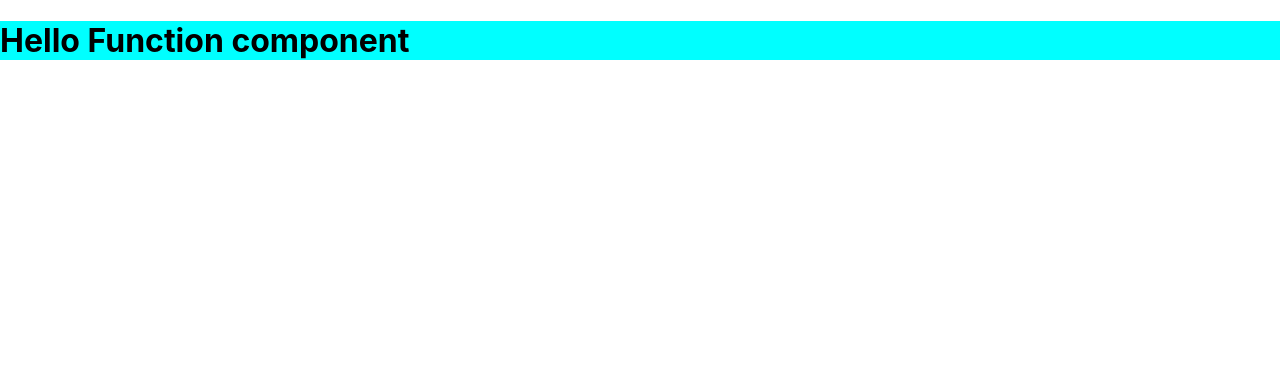
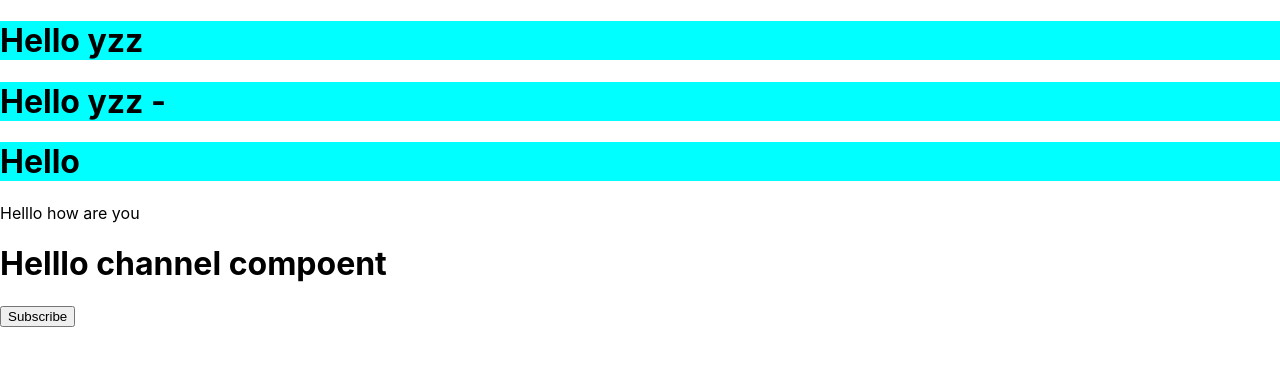
Before and after one commit to rishonkumar/React_Learning, a React (Create React App) app: page / in a window 1280 px wide. Shown: the top 366 px of the page. Built offline with nearby package versions, Linux system fonts and the light colour scheme.

Commit message:
Use State

```diff
--- a/src/App.js
+++ b/src/App.js
@@ -2,6 +2,8 @@
 import React from 'react';
 import './App.css';
 import Header from './components/Header';
+import Channel from './components/Channel';
+// import CHeader from './components/CHeder';
 
 // const name = <span>Hello react</span>
 
@@ -35,7 +37,15 @@ class App extends React.Component{
   render() {
     return (
       <div className='App'>
-        <Header/>
+        {/* <Header name = "Rishon"/>
+        <Header name = "Rishon" last = "kumar"/>
+        <Header age = "14"/> */}
+
+        <Header name = "yzz">
+          <p>Helllo how are you</p>
+        </Header>
+        <Channel/>
+
       </div>
     )
   }
--- /dev/null
+++ b/src/components/CHeder.jsx
@@ -0,0 +1,9 @@
+import React from "react";
+
+class CHeader extends React.Component{
+    render() {
+        return <h1>Class Component</h1>
+    }
+}
+
+export default CHeader;
--- /dev/null
+++ b/src/components/Channel.js
@@ -0,0 +1,30 @@
+import React from "react";
+
+class Channel extends React.Component{
+
+    constructor() {
+        super(); // it will call its parent
+        this.state = {
+            msg : 'Helllo channel compoent'
+        }
+    }
+
+    subscribe() {
+        //create new state
+        this.setState({
+            msg : 'Thanks for subscribing'
+        })
+    }
+
+    render() {
+        return (
+            <>
+                <h1>{this.state.msg}</h1>
+                <button onClick={ ()=> { this.subscribe() }} >Subscribe</button>
+            </>
+
+        )
+    }
+}
+
+export default Channel;
--- a/src/components/Header.jsx
+++ b/src/components/Header.jsx
@@ -1,9 +1,15 @@
 import React from "react";
 
-const Header = () => {
-    return <>
-    <h1 className="header">Hello Function component</h1>
+const Header = (props) => {
+    console.log(props);
+    return (<>
+    <h1 className="header">Hello {props.name}</h1>
+    <h1 className="header">Hello {props.name} - {props.last }</h1>
+    <h1 className="header">Hello {props.age}</h1>
+    {props.children}
+
     </>
+    )
 }
 
 export default Header;
```
